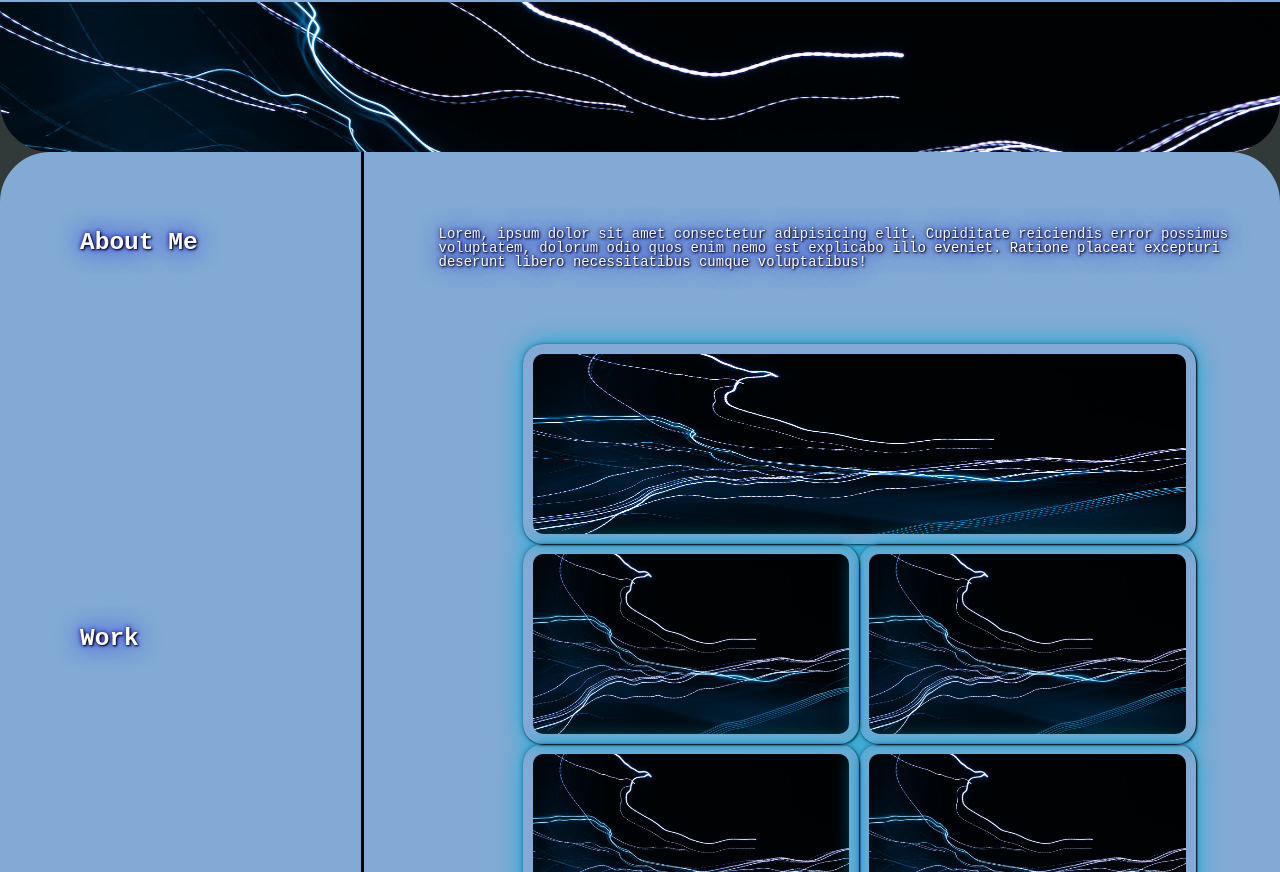
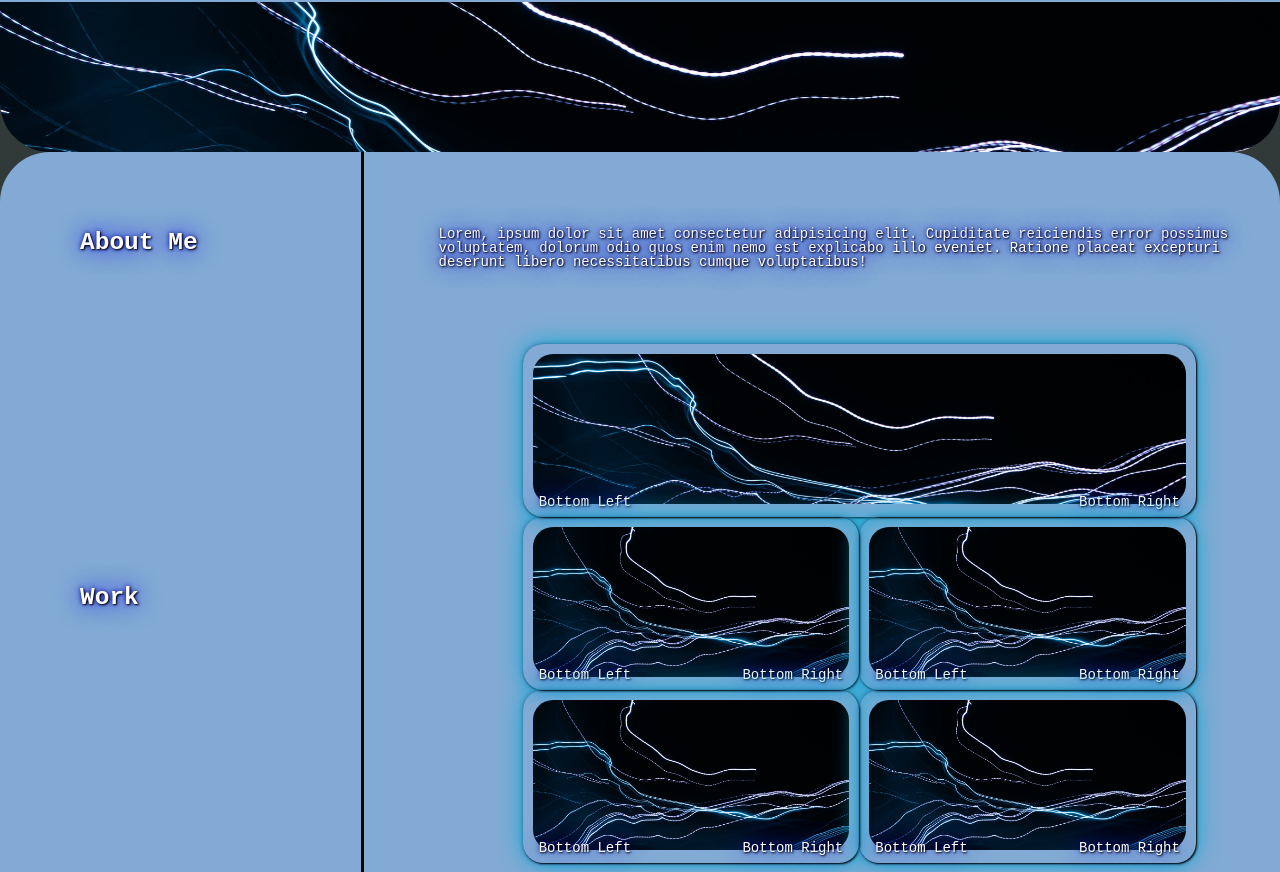
Before and after one commit to MWandall/portfolio, a plain HTML site: page index.html in a window 1280 px wide. Shown: the part 80-952 px from the top of the page. Drawn offline with Linux system fonts and the light colour scheme.

Commit message:
added text over img and fixed img sizing

```diff
--- a/assets/style.css
+++ b/assets/style.css
@@ -118,12 +118,30 @@ figure {
     flex: 3;
     padding-left: 75px;
     border-left: 3px solid black;
+    width: 100%;
 }
 
 img {
     max-height: 200px;
 }
 
+.container {
+    position: relative;
+    text-align: center;
+    color: white;
+  }
+
+  .bottom-left {
+    position: absolute;
+    bottom: 8px;
+    left: 16px;
+  }
+
+  .bottom-right {
+    position: absolute;
+    bottom: 8px;
+    right: 16px;
+  }
 
 
 .card,
@@ -136,10 +154,24 @@ img {
 
 .card {
     flex-basis: 40%;
+    position: relative;
+    text-align: center;
+    color: white;
+
 }
 
 .card-1 {
     flex-basis: 80%;
+    position: relative;
+    text-align: center;
+    color: white;
+}
+
+.card-img {
+    width: 100%;
+    height: 150px;
+    object-fit: cover;
+    border-radius: 20px;
 }
 
 .info {
@@ -181,7 +213,6 @@ h4 {
     }
 
     p,
-    figure,
     .info {
         border-left: 3px hidden black;
         border-bottom: 3px solid black;
@@ -189,7 +220,6 @@ h4 {
 
     }
 
-    figure,
     .info {
         padding: 0px 185px 75px 185px;
     }
@@ -203,13 +233,17 @@ h4 {
         max-height: 265px;
     }
 
+    figure {
+        padding: 0px
+    }
+
 }
 
 @media screen and (max-width: 420px) {
 
     /* Use flex-direction to stack the navbar, sidebar, and body */
     nav,
-    figure,
+
     section {
         flex-direction: column;
     }
@@ -217,4 +251,8 @@ h4 {
     li, .info {
         padding: 5px 100px;
     }
+
+    p {
+        padding: 0px 30px 50px 30px
+    }
 }
--- a/index.html
+++ b/index.html
@@ -45,38 +45,57 @@
         <h2>Work</h2>
         <!-- flex basis 20%  -->
         <figure>
+            <div class="card-1">
+          <img
+            src="./assets/img/mahdi-bafande-DOhF7USunSM-unsplash.jpg"
+            alt="" class="card-img"
+
+          />
+          <!-- img 80%  -->
+       <div class="bottom-right">Bottom Right</div>
+       <div class="bottom-left">Bottom Left</div>
+        </div>
+        <div class="card">
           <img
             src="./assets/img/mahdi-bafande-DOhF7USunSM-unsplash.jpg"
             alt=""
-            class="card-1"
+            class="card-img"
           />
-          <!-- img 80%  -->
+          <div class="bottom-right">Bottom Right</div>
+          <div class="bottom-left">Bottom Left</div>
+        </div>
 
+        <div class="card">
             <img
               src="./assets/img/mahdi-bafande-DOhF7USunSM-unsplash.jpg"
               alt=""
-            class="card"
+              class="card-img"
             />
-          <!-- img 40%  -->
+            <div class="bottom-right">Bottom Right</div>
+            <div class="bottom-left">Bottom Left</div>
+          </div>
+
+
+          <div class="card">
             <img
               src="./assets/img/mahdi-bafande-DOhF7USunSM-unsplash.jpg"
               alt=""
-            class="card"
+              class="card-img"
             />
-          <!-- img 40%  -->
+            <div class="bottom-right">Bottom Right</div>
+            <div class="bottom-left">Bottom Left</div>
+          </div>
 
+          <div class="card">
             <img
               src="./assets/img/mahdi-bafande-DOhF7USunSM-unsplash.jpg"
               alt=""
-            class="card"
+              class="card-img"
             />
-          <!-- img 40%  -->
-          <img
-            src="./assets/img/mahdi-bafande-DOhF7USunSM-unsplash.jpg"
-            alt=""
-            class="card"
-          />
-          <!-- img 40%  -->
+            <div class="bottom-right">Bottom Right</div>
+            <div class="bottom-left">Bottom Left</div>
+          </div>
+
         </figure>
       </section>
 
```
Also changed, not shown: assets/asdfasdf.jpg (added). Lines whose indentation alone changed are shown as unchanged.
